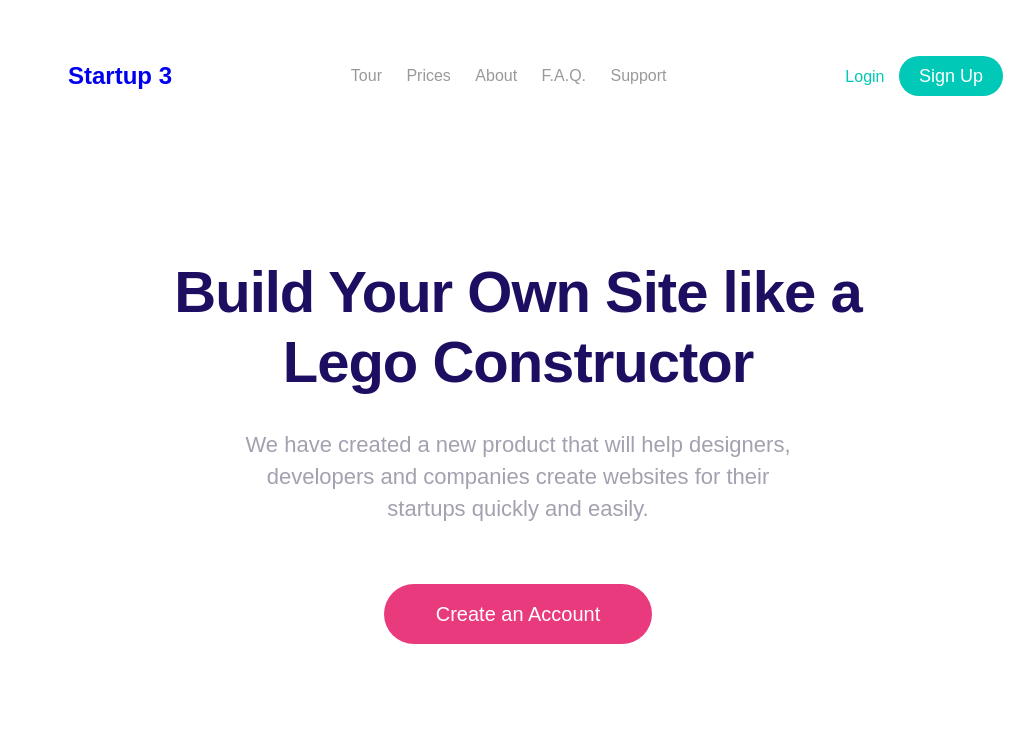
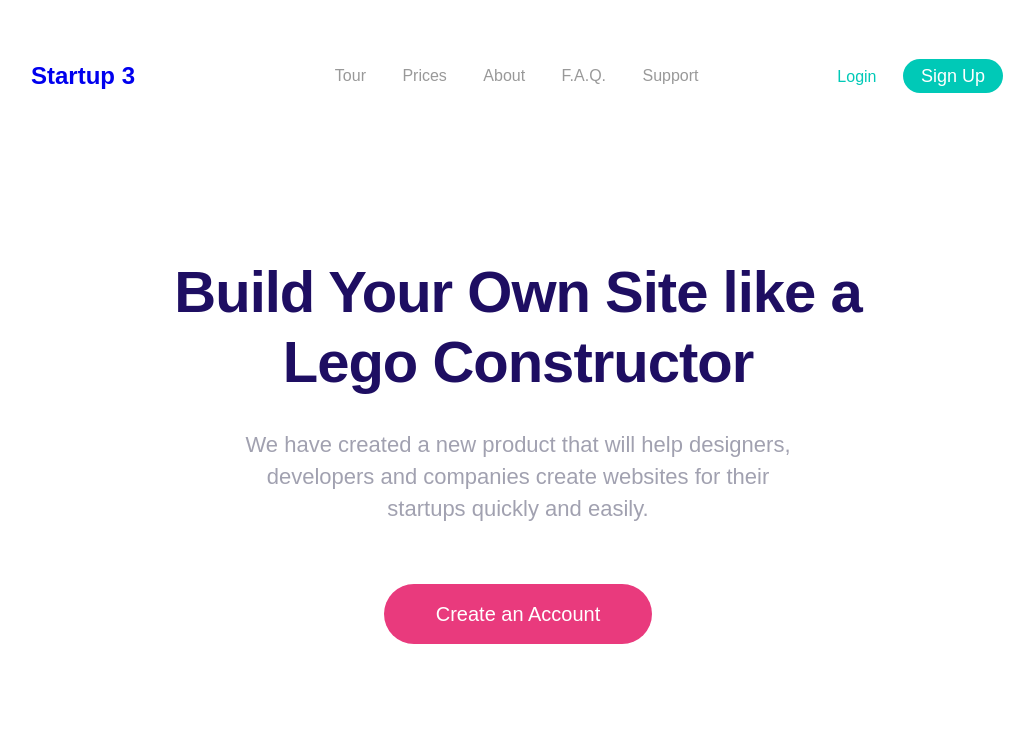
Before and after one commit to atharva-haptiq/Associate-Training, a plain HTML site: page htmlAndCSS/Assignment1/index.html in a window 1280 px wide. Shown: the top 733 px of the page, without its empty margins (202-1236 px from the left). Drawn offline with Linux system fonts and the light colour scheme.

Commit message:
final changer

```diff
--- a/htmlAndCSS/Assignment1/index.css
+++ b/htmlAndCSS/Assignment1/index.css
@@ -22,7 +22,7 @@ body {
   justify-content: center;
   padding-top: 36px;
   height: 76px;
-  margin-left: 250px;
+  margin-left: 213px;
   margin-right: 215px;
 }
 
@@ -41,21 +41,39 @@ body {
   font-weight: 700;
   font-size: 24px;
   color:rgba(30, 14, 98, 1);
+  margin-right: 199px;
 }
 
 .logoText{
   text-decoration: none;
 }
+.navs{
+   /* padding-left:50px; */
+}
 
 .navs a {
-  margin: 0 10px;
+  /* margin: 0 10px; */
+  width: 42px;
+  height: 22px;
   text-decoration: none;
   color: #999;
   font-weight: 500;
   font-size: 16px;
   line-height: 22px;
   letter-spacing: 0px;
+  margin-right: 32px;
 }
+
+/* .navs a{
+  width: 33px;
+  height: 22px;
+  font-weight: 500;
+  font-size: 16px;
+  line-height: 22px;
+  letter-spacing: 0px;
+  text-decoration: none;
+  color:rgba(21, 20, 57, 0.4);
+  /* padding-right: 32px */
 
 .buttons{
   display: inline-block;
@@ -64,19 +82,23 @@ body {
 }
 
 .buttons a.login {
-  margin-right: 10px;
+  margin-left: 106px;
   color: #00c9b7;
+  font-size: 16px;
   text-decoration: none;
 }
 
 .buttons a.signup {
-  padding: 10px 20px;
+  padding: 7px 18px;
+  width: 64px;
+  height: 26px;
+  font-weight: 500px;
   background-color: #00c9b7;
   color:rgba(255, 255, 255, 1);
   line-height: 26px;
   border-radius: 110px;
   font-size: 18px;
-
+  margin-left: 22px;
   text-decoration: none;
 }
 
@@ -148,6 +170,7 @@ body {
   margin-left: 187px;
   margin-right: 187px;
   margin-bottom: 93.8;
+  height: 247.2px;
 }
 
 .feature {
```
